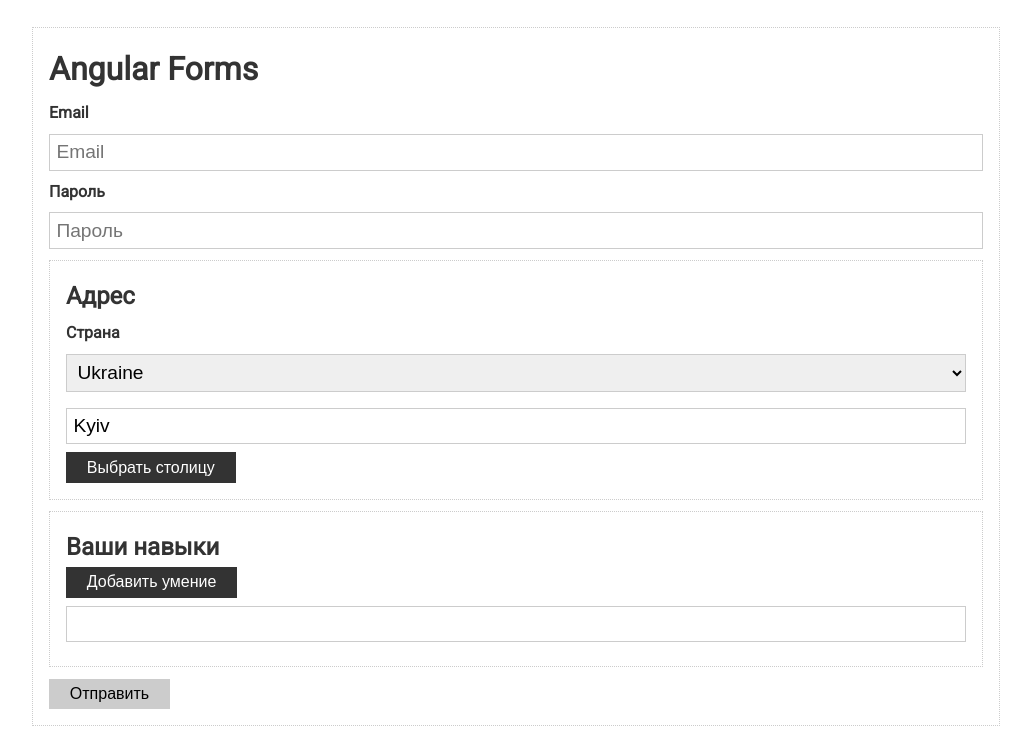
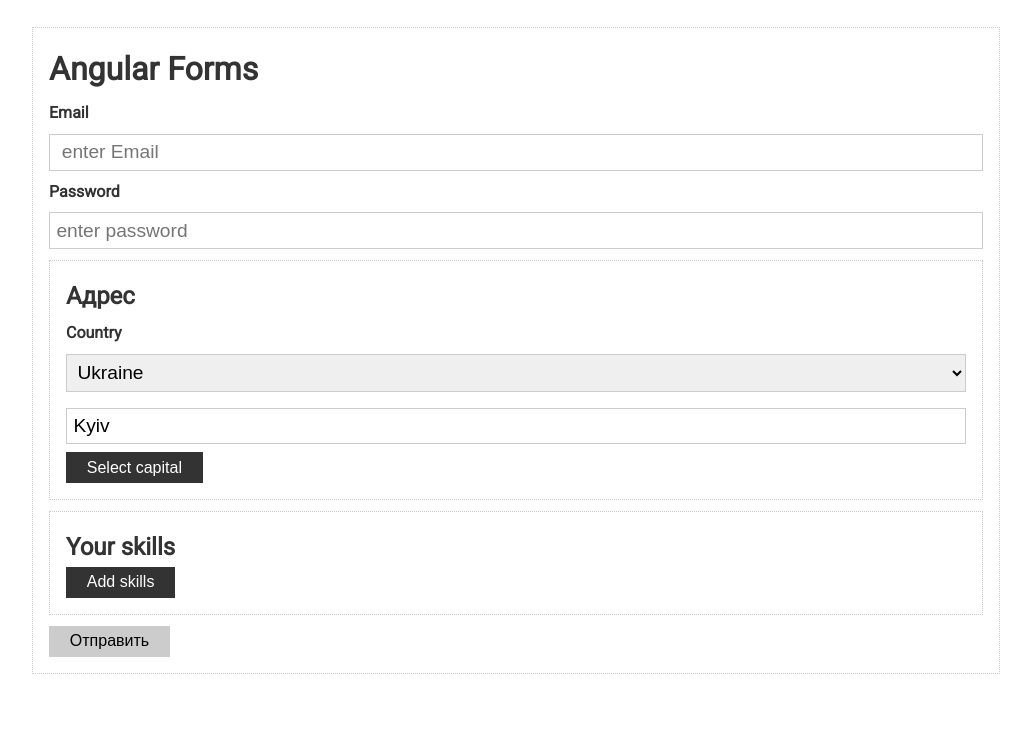
Before and after one commit to Endorrfin/trainee, an Angular app in the folder Angular/forms-and-validation/: page / in a window 1280 px wide. Shown: the top 748 px of the page, without its empty margins (124-1155 px from the left). Built offline with nearby package versions, Linux system fonts and the light colour scheme.

Commit message:
demonstate how work formArray add fields skills

```diff
--- a/Angular/forms-and-validation/src/app/app.component.html
+++ b/Angular/forms-and-validation/src/app/app.component.html
@@ -5,7 +5,7 @@
 
     <div class="form-control">
       <label>Email</label>
-      <input type="text" placeholder="Email" formControlName="email">
+      <input type="text" placeholder=" enter Email" formControlName="email">
       <div
         *ngIf="form.get('email').invalid && form.get('email').touched"
         class="validation">
@@ -15,8 +15,8 @@
     </div>
 
     <div class="form-control">
-      <label>Пароль</label>
-      <input type="password" placeholder="Пароль" formControlName="password">
+      <label>Password</label>
+      <input type="password" placeholder="enter password" formControlName="password">
 
 <!--      <pre> {{form.get('password').errors | json }} </pre> = local debag-->
       <div
@@ -35,7 +35,7 @@
       <h2>Адрес</h2>
 
       <div class="form-control">
-        <label>Страна</label>
+        <label>Country</label>
 
         <select formControlName="country">
           <option value="ua">Ukraine</option>
@@ -50,15 +50,15 @@
         <input type="text" formControlName="city" placeholder="city">
       </div>
 
-      <button class="btn" type="button" (click)="setCapital()">Выбрать столицу</button>
+      <button class="btn" type="button" (click)="setCapital()">Select capital</button>
     </div>
 
-    <div class="card">
-      <h2>Ваши навыки</h2>
-      <button class="btn" type="button">Добавить умение</button>
-      <div class="form-control">
-        <label></label>
-        <input type="text">
+    <div class="card" formGroupName="skills">
+      <h2>Your skills</h2>
+      <button class="btn" type="button" (click)="addSkill()">Add skills</button>
+      <div class="form-control" *ngFor="let control of form.get('skills').controls; let idx = index">
+        <label>skills {{idx + 1}}</label>
+        <input type="text" [formControlName]="idx">
       </div>
     </div>
 
--- a/Angular/forms-and-validation/src/app/app.component.ts
+++ b/Angular/forms-and-validation/src/app/app.component.ts
@@ -1,5 +1,5 @@
 import {Component, OnInit} from '@angular/core'
-import {FormControl, FormGroup, Validators} from "@angular/forms";
+import {FormArray, FormControl, FormGroup, Validators} from "@angular/forms";
 
 
 @Component({
@@ -17,7 +17,8 @@
       address: new FormGroup({
         country: new FormControl('ua'),
         city: new FormControl('Kyiv', Validators.required)
-      })
+      }),
+      skills: new FormArray([])
     })
   }
 
@@ -47,4 +48,11 @@
       address: {city: city} // меняем поле address, его внутреннее поле city
     })
   }
+
+  addSkill() {
+    const control = new FormControl('', Validators.required);
+    // (<FormArray>this.form.get('skils')).push();
+    (this.form.get('skills') as FormArray).push(control);
+
+  }
 }
```
